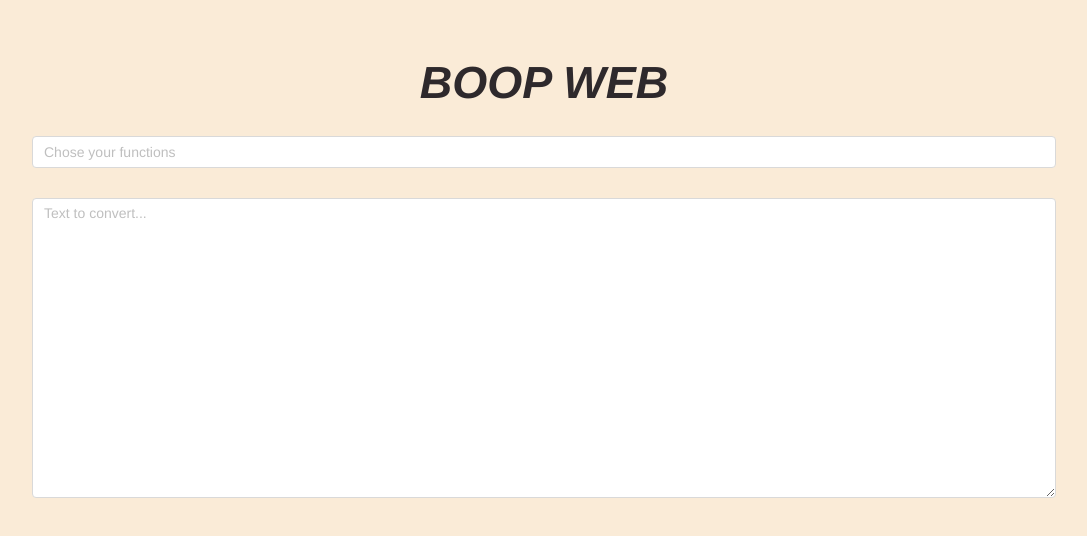
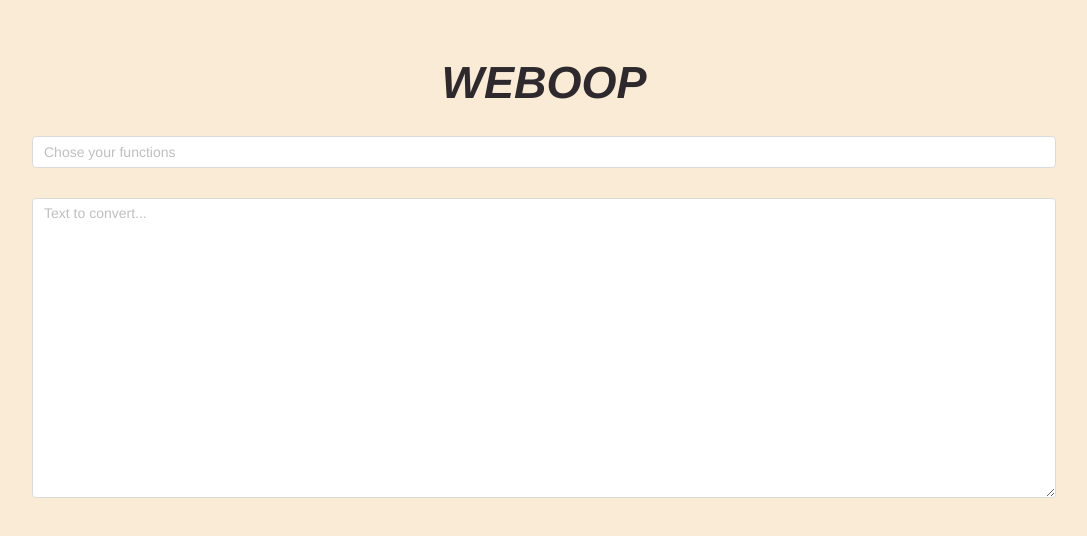
Before and after one commit to drinking/boop-web, a Vue app: page / in a window 1280 px wide. Shown: the top 536 px of the page, without its empty margins (96-1183 px from the left). Built offline with nearby package versions, Linux system fonts and the light colour scheme.

Commit message:
Update name

```diff
--- a/package.json
+++ b/package.json
@@ -1,5 +1,5 @@
 {
-  "name": "boop-web",
+  "name": "weboop",
   "version": "0.1.0",
   "private": true,
   "scripts": {
--- a/src/App.vue
+++ b/src/App.vue
@@ -1,6 +1,6 @@
 <template>
   <div id="app">
-    <h2 id="title" >Boop Web</h2>
+    <h2 id="title" >Weboop</h2>
     <FunctionHub @handlers="handle"/>
     <EditArea id="editor" @transfer="update"/>
     <pre style="width: 80%; margin-top:30px;overflow: auto;" >{{ output }}</pre>
```
